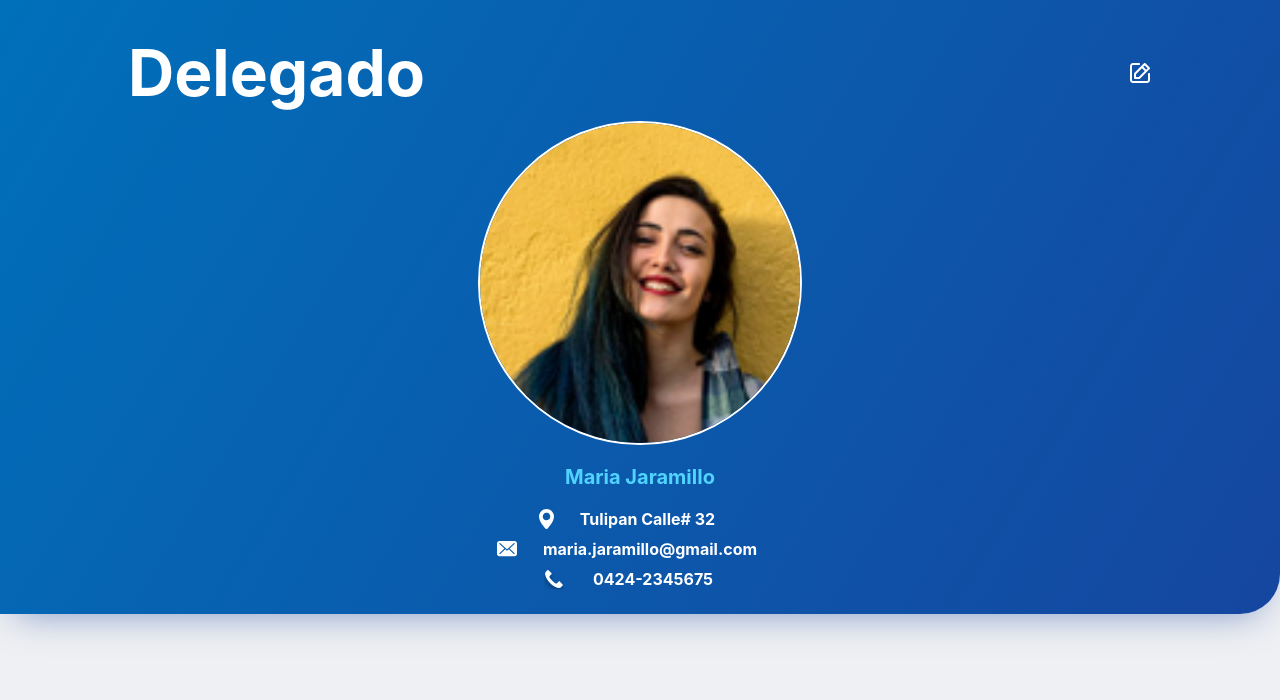
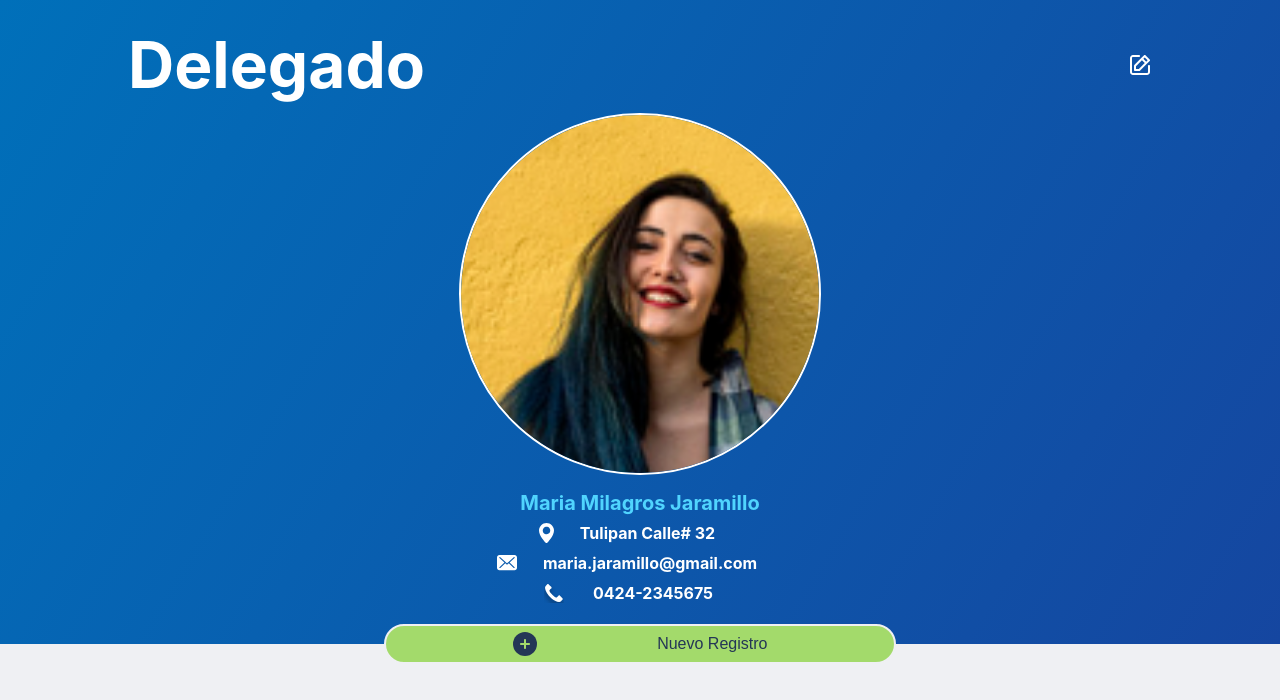
Before and after one commit to mariwrios/control-de-pagos, a React (Create React App) app: page / in a window 1280 px wide. Shown: the top 700 px of the page. Built offline with nearby package versions, Linux system fonts and the light colour scheme.

Commit message:
boton nuevo registro

```diff
--- a/src/components/delegado/profile/ProfileHeader.js
+++ b/src/components/delegado/profile/ProfileHeader.js
@@ -10,7 +10,7 @@ const ProfileHeader = () => {
     </div>
     <img className='profilePhoto' src='./assets/delegado/foto-de-prueba.jpg'/>
     <div className='profile_header--info'>
-      <h3>Maria Jaramillo</h3>
+      <h3>Maria Milagros Jaramillo</h3>
       <span>
         <img src='./assets/delegado/icon-direction-white.svg'/>
         <h4>Tulipan Calle# 32</h4>
@@ -23,6 +23,10 @@ const ProfileHeader = () => {
         <img src='./assets/delegado/telefono.svg'/>
         <h4>0424-2345675</h4>
       </span>
+      <button >
+        <img src='./assets/delegado/icon-more-dark.svg'/>
+        Nuevo Registro
+        </button>
     </div>
     </div>
   )
--- a/src/components/delegado/profile/profile-delegado.css
+++ b/src/components/delegado/profile/profile-delegado.css
@@ -7,10 +7,10 @@
   background: rgb(0,112,186);
   background: linear-gradient(121deg, rgba(0,112,186,1) 0%, rgba(21,70,160,1) 100%);
   color: white;
-  border-bottom-right-radius: 40px;
-  padding-top: 3vh;
+  position: relative;
+  padding: 2vh 0;
   box-sizing: border-box;
-  box-shadow: 0px 16px 36px -16px rgba(21, 70, 160, 0.5);
+
 }
 
 .profile_header {
@@ -31,9 +31,10 @@
 }
 
 .profilePhoto{
-  width:25vw;
+  width:28vw;
   height:auto;
   border-radius:50vw;
+  margin-bottom: 2vh;
   border: 2px solid white
 }
 
@@ -46,8 +47,9 @@
 }
 
 .profile_header--info h3{
- font-size: 20px;
- color:var(--blue-shine)
+  font-size: 20px;
+  margin: inherit;
+  color: var(--blue-shine);
 }
 
 .profile_header--info span {
@@ -61,3 +63,18 @@
 .profile_header--info span h4 {
   margin: 0 2vw
 }
+
+.profile_header--info button {
+  display: flex;
+  align-items: center;
+  justify-content: space-evenly;
+  height: 5vh;
+  width: 40vw;
+  border-radius: 2vw;
+  background: var(--green);
+  position: absolute;
+  font-size: 16px;
+  bottom: -2.5vh;
+  color: var(--text-dark);
+  border: 2px solid var(--gray-light);
+}
--- a/src/index.css
+++ b/src/index.css
@@ -18,6 +18,8 @@ code {
   --blue-light: #01A0E4;
   --blue-shine: #50D4FE;
   --gray-light: #eff0f3;
+  --green: #A3DA6B;
+  --text-dark: #243656
 
 }
 
```
Also changed, not shown: public/assets/delegado/icon-more-dark.svg (added).
